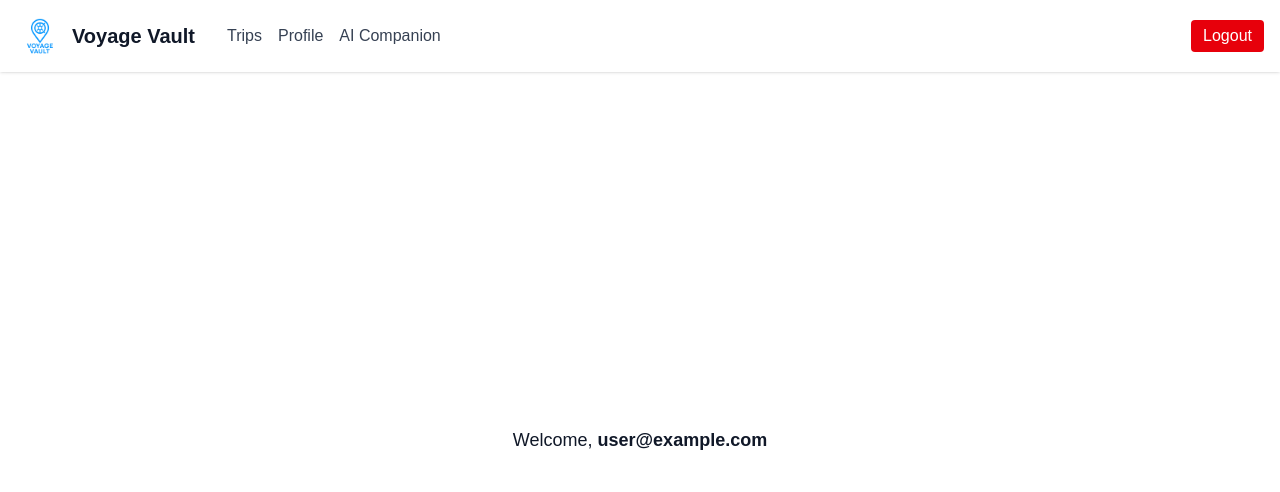
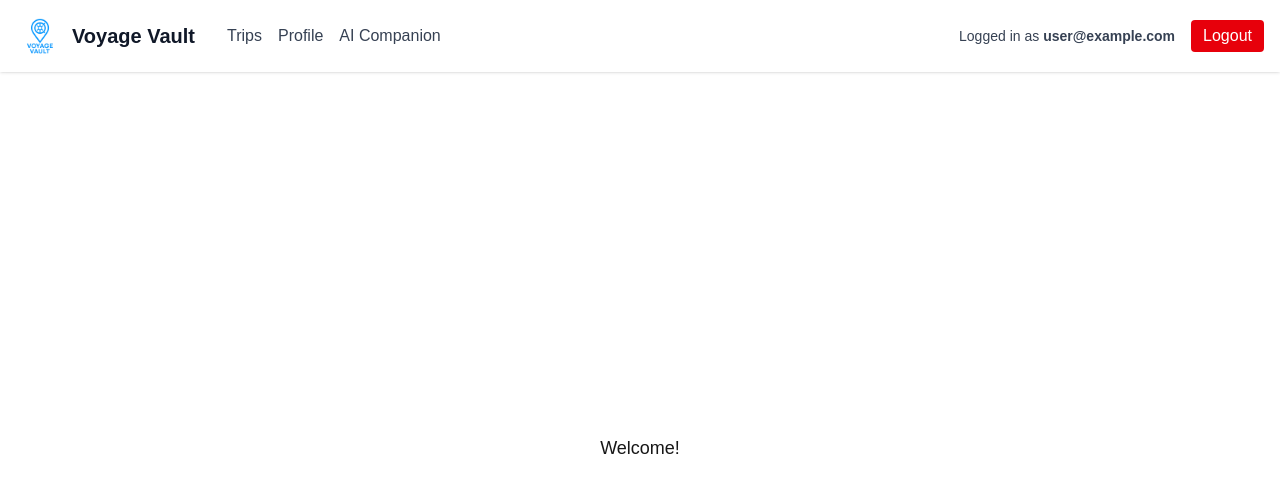
Before and after one commit to robi-baceanu/voyage-vault, a Next.js app: page / in a window 1280 px wide. Shown: the top 492 px of the page. Built offline with nearby package versions, Linux system fonts and the light colour scheme; no server answers; the database is empty; sample sign-in values are in the browser's storage.

Commit message:
Slightly customized home page

```diff
--- a/src/app/page.tsx
+++ b/src/app/page.tsx
@@ -1,27 +1,52 @@
+// src/app/page.tsx
 "use client";
 
 import { useSession } from "next-auth/react";
 import NavBar from "@/components/NavBar";
+import { useState, useEffect } from "react";
 
 export default function HomePage() {
   const { data: session, status } = useSession();
+  const [userName, setUserName] = useState<string | null>(null);
+  const [loadingName, setLoadingName] = useState(false);
+
+  // Whenever we're authenticated, fetch the name
+  useEffect(() => {
+    if (status === "authenticated") {
+      setLoadingName(true);
+      fetch("/api/profile")
+        .then(async (res) => {
+          if (!res.ok) throw new Error("Failed to fetch profile");
+          const data = await res.json();
+          setUserName(data.name);
+        })
+        .catch(() => {
+          setUserName(null);
+        })
+        .finally(() => {
+          setLoadingName(false);
+        });
+    }
+  }, [status]);
 
   return (
     <>
-      {/* Top Bar */}
       <NavBar />
 
-      {/* Main Content */}
       <main className="pt-20 flex flex-col items-center justify-center min-h-screen bg-white dark:bg-gray-900">
         {status === "loading" ? (
           <p className="text-gray-900 dark:text-gray-100">Loading…</p>
         ) : session ? (
-          <p className="text-gray-900 dark:text-gray-100 text-lg">
-            Welcome, <strong>{session.user?.email}</strong>
-          </p>
+          loadingName ? (
+            <p className="text-gray-900 dark:text-gray-100">Loading…</p>
+          ) : userName ? (
+            <p className="mt-4 text-lg">Welcome, {userName}!</p>
+          ) : (
+            <p className="mt-4 text-lg">Welcome!</p>
+          )
         ) : (
           <p className="text-gray-900 dark:text-gray-100 text-lg">
-            No user is logged in
+            No user is logged in.
           </p>
         )}
       </main>
--- a/src/components/NavBar.tsx
+++ b/src/components/NavBar.tsx
@@ -49,12 +49,17 @@ export default function NavBar() {
 
           {/* Desktop Auth Buttons */}
           {session ? (
-            <button
-              onClick={() => signOut({ callbackUrl: "/auth/signin" })}
-              className="hidden md:inline-block px-3 py-1 bg-red-600 hover:bg-red-700 text-white rounded"
-            >
-              Logout
-            </button>
+            <div className="hidden md:flex items-center space-x-4">
+              <span className="text-sm text-gray-700 dark:text-gray-300">
+                Logged in as <span className="font-bold">{session.user.email}</span>
+              </span>
+              <button
+                onClick={() => signOut({ callbackUrl: "/auth/signin" })}
+                className="px-3 py-1 bg-red-600 hover:bg-red-700 text-white rounded"
+              >
+                Logout
+              </button>
+            </div>
           ) : (
             <div className="hidden md:flex space-x-2">
               <Link
@@ -102,7 +107,7 @@ export default function NavBar() {
           >
             <div className="absolute inset-0 bg-black opacity-30" />
             <nav
-              className="relative ml-auto w-64 h-full bg-white dark:bg-gray-800 p-4 shadow-lg"
+              className="relative ml-auto w-64 h-full bg-white dark:bg-gray-800 p-4 shadow-lg flex flex-col"
               onClick={(e) => e.stopPropagation()}
             >
               <div className="flex items-center justify-between mb-6">
@@ -176,6 +181,11 @@ export default function NavBar() {
                   </Link>
                 </li>
               </ul>
+              {session && (
+                <p className="mt-auto pt-4 text-sm text-gray-700 dark:text-gray-300">
+                  Logged in as <span className="font-bold">{session.user.email}</span>
+                </p>
+              )}
             </nav>
           </div>
         )}
--- a/src/components/ProfileForm.tsx
+++ b/src/components/ProfileForm.tsx
@@ -1,4 +1,3 @@
-// src/components/ProfileForm.tsx
 "use client";
 
 import { useState, useEffect, useRef } from "react";
```
